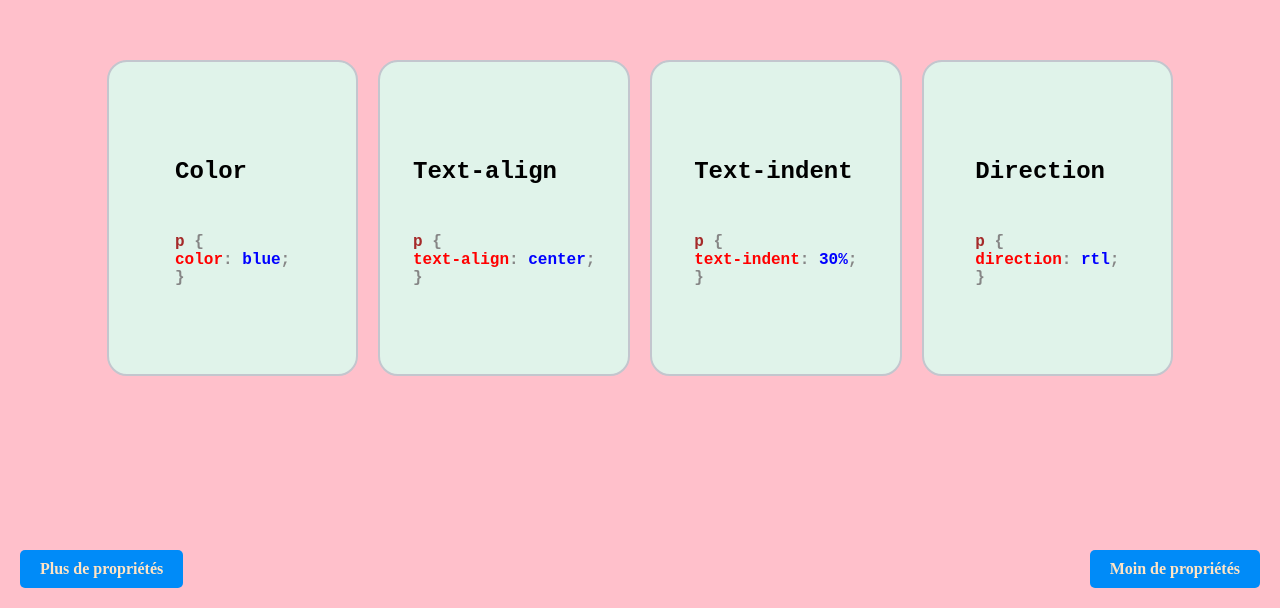
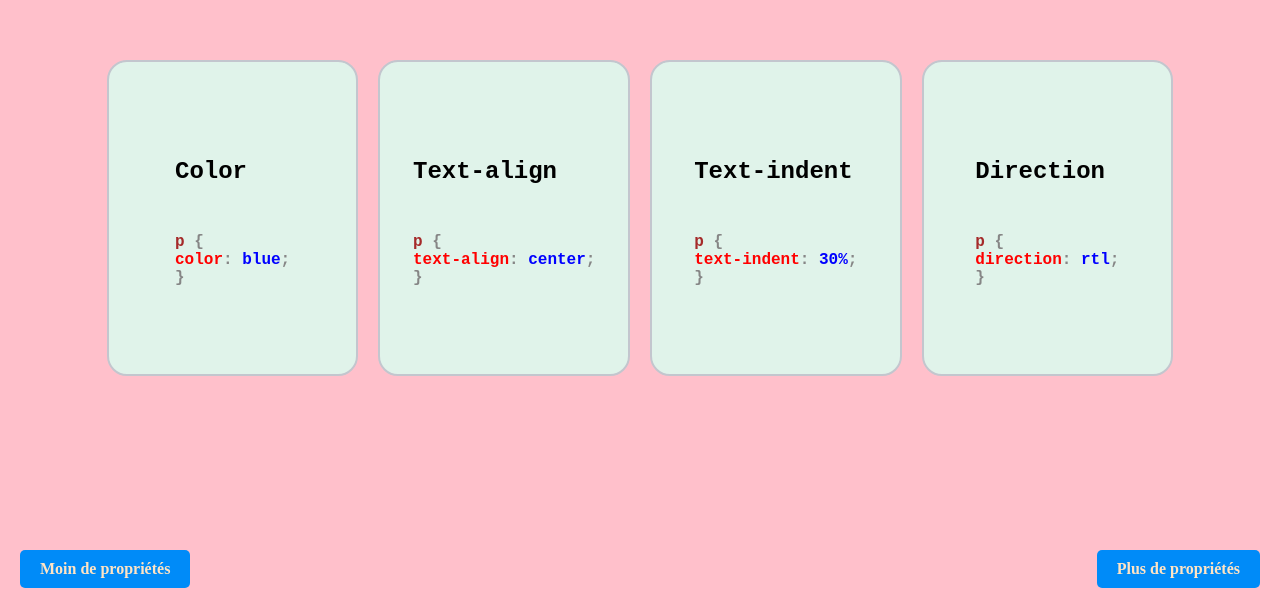
Before and after one commit to Azyz-Rh/propri-t-s-CSS, a plain HTML site: page Cours CSS2.html in a window 1280 px wide. Shown: the part 192-800 px from the top of the page. Drawn offline with Linux system fonts and the light colour scheme.

Commit message:
Update Cours CSS2.html

```diff
--- a/Cours CSS2.html
+++ b/Cours CSS2.html
@@ -148,6 +148,6 @@
             <button class="card-button"><a class="lien" href="direction.html">Plus d'informations</a></button>
         </div>
     </div>
-    <a href="index.html" class="link-bottom-left">Plus de propriétés</a>
-    <a href="Cours CSS3.html" class="link-bottom-right">Moin de propriétés</a>
+    <a href="index.html" class="link-bottom-left">Moin de propriétés</a>
+    <a href="Cours CSS3.html" class="link-bottom-right">Plus de propriétés</a>
 </body></html>
```
